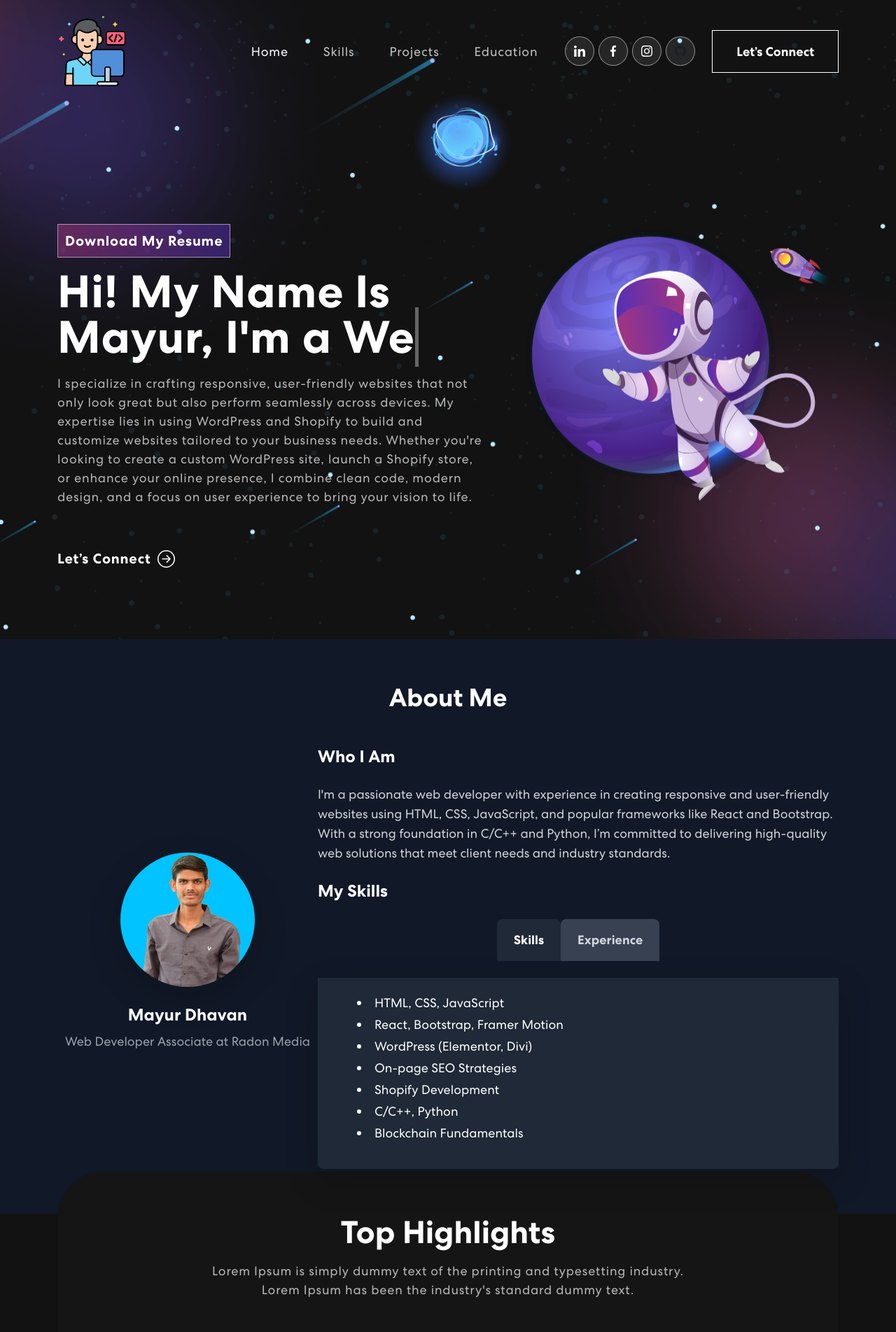
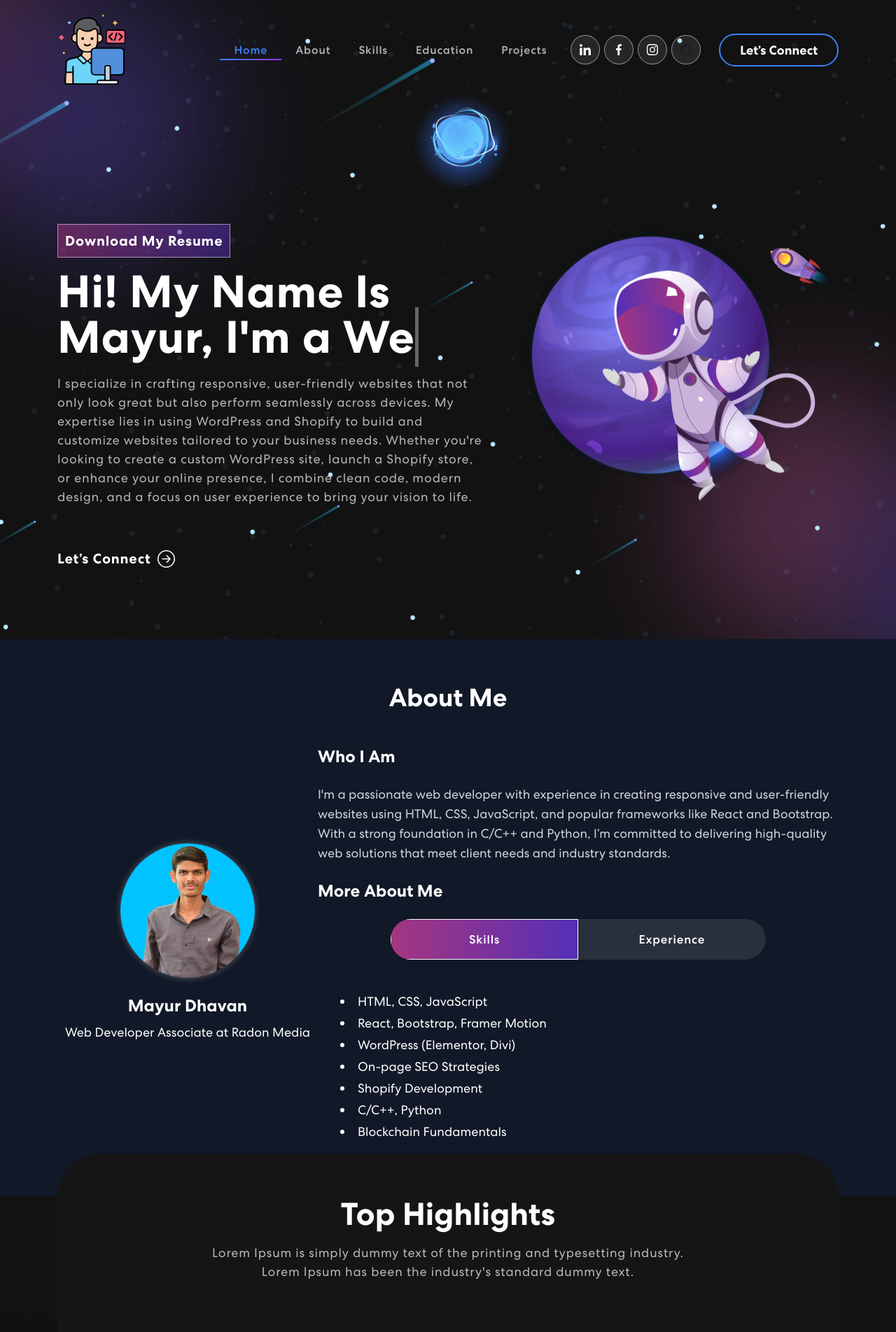
Before and after one commit to mayur-dhavan/mayur-portfolio, a React (Create React App) app: page / in a window 1280 px wide. Shown: the top 1903 px of the page at 70% size. Built offline with nearby package versions, Linux system fonts and the light colour scheme; no server answers.

Commit message:
Stylings for navbar, about section, responsiveness and added xml sitemap

```diff
--- a/public/index.html
+++ b/public/index.html
@@ -7,7 +7,7 @@
     <meta name="theme-color" content="#000000" />
     <meta
       name="description"
-      content="Web site created using create-react-app"
+      content="This is my portfolio website"
     />
     <link rel="apple-touch-icon" href="%PUBLIC_URL%/logo192.png" />
     <!--
@@ -24,7 +24,7 @@
       work correctly both with client-side routing and a non-root public URL.
       Learn how to configure a non-root public URL by running `npm run build`.
     -->
-    <title>React App</title>
+    <title>Mayur Portolio</title>
   </head>
   <body>
     <noscript>You need to enable JavaScript to run this app.</noscript>
--- a/src/App.css
+++ b/src/App.css
@@ -235,6 +235,154 @@ nav.navbar .navbar-toggler[aria-expanded="true"] .navbar-toggler-icon:before {
 nav.navbar .navbar-toggler[aria-expanded="true"] .navbar-toggler-icon {
 	border-color: transparent;
 }
+
+@import 'https://cdnjs.cloudflare.com/ajax/libs/animate.css/4.1.1/animate.min.css';
+@import 'https://cdn.jsdelivr.net/npm/tailwindcss@2.2.19/dist/tailwind.min.css';
+
+nav.navbar {
+  padding: 16px 0;
+  position: fixed;
+  width: 100%;
+  top: 0;
+  z-index: 9999;
+  transition: 0.3s ease-in-out;
+}
+
+nav.navbar.scrolled {
+  background-color: #1F2937; /* Darker background when scrolled */
+  box-shadow: 0 4px 8px rgba(0, 0, 0, 0.2); /* Add subtle shadow */
+}
+
+nav.navbar a.navbar-brand img {
+  width: 120px;
+  transition: transform 0.3s ease-in-out;
+}
+
+nav.navbar.scrolled a.navbar-brand img {
+  transform: scale(0.9); /* Scale logo when scrolled */
+}
+
+nav.navbar .navbar-nav .nav-link.navbar-link {
+  font-weight: 500;
+  color: #E5E7EB !important; /* Tailwind's Gray-200 */
+  padding: 0 20px;
+  font-size: 16px;
+  position: relative;
+  transition: color 0.3s ease-in-out;
+}
+
+nav.navbar .navbar-nav .nav-link.navbar-link:after {
+  content: '';
+  width: 0;
+  height: 2px;
+  background: linear-gradient(90deg, #3B82F6, #9333EA); /* Blue to Purple gradient */
+  position: absolute;
+  left: 50%;
+  bottom: -4px;
+  transition: 0.4s ease-in-out;
+  transform: translateX(-50%);
+}
+
+nav.navbar .navbar-nav .nav-link.navbar-link:hover:after,
+nav.navbar .navbar-nav .nav-link.navbar-link.active:after {
+  width: 100%;
+}
+
+nav.navbar .navbar-nav .nav-link.navbar-link:hover,
+nav.navbar .navbar-nav .nav-link.navbar-link.active {
+  color: #3B82F6 !important; /* Tailwind's Blue-500 */
+}
+
+span.navbar-text {
+  display: flex;
+  align-items: center;
+}
+
+.navbar-text button {
+  font-weight: 600;
+  color: #fff;
+  background-color: transparent;
+  border: 2px solid #3B82F6;
+  padding: 10px 28px;
+  margin-left: 20px;
+  border-radius: 50px;
+  position: relative;
+  transition: all 0.4s ease-in-out;
+}
+
+.navbar-text button:hover {
+  background-color: #3B82F6;
+  color: #1F2937;
+}
+
+.navbar-toggler {
+  border: none;
+}
+
+.navbar-toggler-icon {
+  background-image: none;
+  position: relative;
+  width: 28px;
+  height: 28px;
+}
+
+.navbar-toggler-icon span {
+  display: block;
+  width: 100%;
+  height: 2px;
+  background-color: #E5E7EB;
+  position: absolute;
+  left: 0;
+  transition: all 0.3s ease-in-out;
+}
+
+.navbar-toggler-icon span:nth-child(1) {
+  top: 0;
+}
+
+.navbar-toggler-icon span:nth-child(2) {
+  top: 10px;
+}
+
+.navbar-toggler-icon span:nth-child(3) {
+  top: 20px;
+}
+
+.navbar-toggler[aria-expanded="true"] .navbar-toggler-icon span:nth-child(1) {
+  transform: rotate(45deg);
+  top: 10px;
+}
+
+.navbar-toggler[aria-expanded="true"] .navbar-toggler-icon span:nth-child(2) {
+  opacity: 0;
+}
+
+.navbar-toggler[aria-expanded="true"] .navbar-toggler-icon span:nth-child(3) {
+  transform: rotate(-45deg);
+  top: 10px;
+}
+
+@media (max-width: 768px) {
+  nav.navbar a.navbar-brand img {
+    width: 100px;
+  }
+
+  nav.navbar .navbar-nav .nav-link.navbar-link {
+    padding: 10px 20px;
+    text-align: center;
+  }
+
+  .navbar-text button {
+    width: 100%;
+    margin: 10px 0;
+  }
+
+  .social-icon a {
+    width: 36px;
+    height: 36px;
+  }
+}
+
 
 /************ Banner Css ************/
 .banner {
@@ -673,3 +821,67 @@ nav.navbar .navbar-toggler[aria-expanded="true"] .navbar-toggler-icon {
     width: 100%;
   }
 }
+
+
+/* Tab section css */
+.nav-item{
+cursor: pointer;
+}
+.tab-section .nav.nav-pills {
+  width: 72%;
+  margin: 0 auto;
+  border-radius: 50px;
+  background-color: rgb(255 255 255 / 10%);
+  overflow: hidden;
+}
+.tab-section .nav.nav-pills .nav-item {
+  width: 50%; /* Adjusted to 50% for two tabs */
+}
+.tab-section .nav.nav-pills .nav-link {
+  background-color: transparent;
+  border-radius: 0;
+  padding: 17px 0;
+  color: #fff;
+  width: 100%;
+  font-size: 17px;
+  letter-spacing: 0.8px;
+  font-weight: 500;
+  position: relative;
+  transition: 0.3s ease-in-out;
+  text-align: center;
+  z-index: 0;
+}
+.tab-section .nav.nav-pills .nav-link::before {
+    content: "";
+    position: absolute;
+    width: 0;
+    height: 100%;
+    background: linear-gradient(90.21deg, #AA367C -5.91%, #4A2FBD 111.58%);
+    top: 0;
+    left: 0;
+    z-index: -1;
+    transition: 0.3s ease-in-out;
+}
+.tab-section .nav.nav-pills .nav-link.active::before {
+    width: 100% !important;
+}
+.tab-section .nav.nav-pills .nav-link.active {
+    border: 1px solid rgba(255, 255, 255, 1);
+}
+
+.glow-effect {
+  position: relative;
+  display: inline-block;
+  transition: transform 0.3s ease, box-shadow 0.3s ease;
+}
+
+.glow-effect img {
+  border-radius: 50%;
+  box-shadow: 0 0 10px rgba(255, 255, 255, 0.3);
+  transition: box-shadow 0.3s ease;
+}
+
+.glow-effect:hover img {
+  transform: scale(1.05);
+  box-shadow: 0 0 20px rgba(170, 54, 124, 0.7), 0 0 30px rgba(74, 47, 189, 0.7);
+}
--- a/src/components/AboutSection.js
+++ b/src/components/AboutSection.js
@@ -12,6 +12,11 @@ export function AboutSection() {
   const imgRef = useRef(null);
   const textRef = useRef(null);
   const imgContainerRef = useRef(null);
+  const cardVariants = {
+    hidden: { opacity: 0, y: 20 },
+    visible: { opacity: 1, y: 0, transition: { duration: 0.6 } },
+  };
+
 
   const [tab, setTab] = useState('skills');
 
@@ -70,25 +75,18 @@ export function AboutSection() {
           About Me
         </motion.h2>
         <div className="flex flex-col md:flex-row items-center justify-between relative z-10">
-          <div
-            className="md:w-1/3 text-center mb-8 md:mb-0"
-            ref={imgContainerRef}
+          <motion.div
+            className="md:w-1/3 text-center mb-8 md:mb-0 glow-effect"
+            variants={cardVariants}
           >
-            <div
-              className="relative rounded-full w-48 h-48 mx-auto mb-4 shadow-lg hover:shadow-2xl transform transition-transform duration-700 hover:scale-110 hover:rotate-6 overflow-hidden"
-              ref={imgRef}
-            >
-              <img
-                src={profile}
-                alt="Mayur Dhavan"
-                className="w-full h-full object-cover"
-                loading="eager" // Ensures the image is loaded quickly
-              />
-              <div className="absolute inset-0 bg-gradient-to-b from-transparent to-gray-900 opacity-0 hover:opacity-60 transition-opacity duration-500"></div>
-            </div>
+            <img
+              src={profile}
+              alt="Your Avatar"
+              className="rounded-full w-48 h-48 mx-auto mb-4"
+            />
             <h3 className="text-2xl font-semibold">Mayur Dhavan</h3>
-            <p className="text-lg text-gray-400">Web Developer Associate at Radon Media</p>
-          </div>
+            <p className="text-lg">Web Developer Associate at Radon Media</p>
+          </motion.div>
           <div
             className="md:w-2/3"
             ref={textRef}
@@ -97,7 +95,7 @@ export function AboutSection() {
             <p className="text-lg mb-6 text-gray-300">
               I'm a passionate web developer with experience in creating responsive and user-friendly websites using HTML, CSS, JavaScript, and popular frameworks like React and Bootstrap. With a strong foundation in C/C++ and Python, I’m committed to delivering high-quality web solutions that meet client needs and industry standards.
             </p>
-            <h3 className="text-2xl font-semibold mb-4">My Skills</h3>
+            <h3 className="text-2xl font-semibold mb-4">More About Me</h3>
             <TabSection tab={tab} setTab={setTab} />
           </div>
         </div>
--- a/src/components/Education.js
+++ b/src/components/Education.js
@@ -3,21 +3,24 @@ import React from 'react';
 import { motion } from 'framer-motion';
 
 const cardVariants = {
-  hidden: { opacity: 0, y: 20 },
+  hidden: { opacity: 0, y: 50 },
   visible: { opacity: 1, y: 0 },
 };
 
 export function Education() {
   return (
-    <section className="bg-gray-900 py-16 text-white" id="education">
-      <div className="container mx-auto">
-        <h2 className="text-4xl font-bold text-center mb-12">My Education</h2>
+    <section className="bg-gradient-to-r from-gray-900 via-gray-800 to-gray-900 py-16 text-white" id="education">
+      <div className="container mx-auto px-6">
+        <h2 className="text-4xl font-extrabold text-center mb-12 animate__animated animate__fadeInDown">
+          My Education
+        </h2>
         <div className="grid grid-cols-1 md:grid-cols-3 gap-8">
           <motion.div
-            className="bg-gray-800 text-white p-6 rounded-lg shadow-lg hover:shadow-xl transition-shadow duration-300"
+            className="bg-gradient-to-r from-indigo-800 via-purple-700 to-indigo-800 text-white p-8 rounded-xl shadow-lg hover:shadow-2xl transition-transform transform hover:scale-105"
             variants={cardVariants}
             initial="hidden"
-            animate="visible"
+            whileInView="visible"
+            viewport={{ once: true }}
             transition={{ duration: 0.6, delay: 0.2 }}
           >
             <h5 className="text-2xl font-semibold mb-2">HSC/12th Year</h5>
@@ -25,10 +28,11 @@ export function Education() {
             <p className="text-lg">R M Dhariwal Junior College Of Commerce</p>
           </motion.div>
           <motion.div
-            className="bg-gray-800 text-white p-6 rounded-lg shadow-lg hover:shadow-xl transition-shadow duration-300"
+            className="bg-gradient-to-r from-green-700 via-teal-600 to-green-700 text-white p-8 rounded-xl shadow-lg hover:shadow-2xl transition-transform transform hover:scale-105"
             variants={cardVariants}
             initial="hidden"
-            animate="visible"
+            whileInView="visible"
+            viewport={{ once: true }}
             transition={{ duration: 0.6, delay: 0.4 }}
           >
             <h5 className="text-2xl font-semibold mb-2">BCA</h5>
@@ -36,15 +40,16 @@ export function Education() {
             <p className="text-lg">G H Raisoni College Of Arts Commerce And Science, Pune</p>
           </motion.div>
           <motion.div
-            className="bg-gray-800 text-white p-6 rounded-lg shadow-lg hover:shadow-xl transition-shadow duration-300"
+            className="bg-gradient-to-r from-blue-700 via-cyan-600 to-blue-700 text-white p-8 rounded-xl shadow-lg hover:shadow-2xl transition-transform transform hover:scale-105"
             variants={cardVariants}
             initial="hidden"
-            animate="visible"
+            whileInView="visible"
+            viewport={{ once: true }}
             transition={{ duration: 0.6, delay: 0.6 }}
           >
             <h5 className="text-2xl font-semibold mb-2">MCA</h5>
             <h6 className="text-xl font-medium mb-4">2024-Present</h6>
-            <p className="text-lg">Dr. D Y Patil School Of MCA, Lohegoan</p>
+            <p className="text-lg">Dr. D Y Patil School Of MCA, Lohegaon</p>
           </motion.div>
         </div>
       </div>
--- a/src/components/NavBar.js
+++ b/src/components/NavBar.js
@@ -46,9 +46,10 @@ export const NavBar = () => {
           <Navbar.Collapse id="basic-navbar-nav">
             <Nav className="ms-auto">
               <Nav.Link href="#home" className={activeLink === 'home' ? 'active navbar-link' : 'navbar-link'} onClick={() => onUpdateActiveLink('home')}>Home</Nav.Link>
+              <Nav.Link href="#about" className={activeLink === 'about' ? 'active navbar-link' : 'navbar-link'} onClick={() => onUpdateActiveLink('about')}>About</Nav.Link>
               <Nav.Link href="#skills" className={activeLink === 'skills' ? 'active navbar-link' : 'navbar-link'} onClick={() => onUpdateActiveLink('skills')}>Skills</Nav.Link>
+              <Nav.Link href="#education" className={activeLink === 'education' ? 'active navbar-link' : 'navbar-link'} onClick={() => onUpdateActiveLink('education')}>Education</Nav.Link>
               <Nav.Link href="#projects" className={activeLink === 'projects' ? 'active navbar-link' : 'navbar-link'} onClick={() => onUpdateActiveLink('projects')}>Projects</Nav.Link>
-              <Nav.Link href="#education" className={activeLink === 'education' ? 'active navbar-link' : 'navbar-link'} onClick={() => onUpdateActiveLink('education')}>Education</Nav.Link>
             </Nav>
             <span className="navbar-text">
               <div className="social-icon">
--- a/src/components/TabSection.js
+++ b/src/components/TabSection.js
@@ -1,26 +1,25 @@
 import React from 'react';
+import { Tab, Nav } from "react-bootstrap";
+import 'animate.css';
+import TrackVisibility from 'react-on-screen';
 
 export const TabSection = ({ tab, setTab }) => {
   return (
-    <div className="relative">
-      <div className="flex justify-center mb-4">
-        <button
-          className={`px-6 py-3 text-lg font-semibold rounded-t-lg transition-all duration-300 ${tab === 'skills' ? 'bg-gray-800 text-white' : 'bg-gray-700 text-gray-300 hover:bg-gray-600'}`}
-          onClick={() => setTab('skills')}
-        >
-          Skills
-        </button>
-        <button
-          className={`px-6 py-3 text-lg font-semibold rounded-t-lg transition-all duration-300 ${tab === 'experience' ? 'bg-gray-800 text-white' : 'bg-gray-700 text-gray-300 hover:bg-gray-600'}`}
-          onClick={() => setTab('experience')}
-        >
-          Experience
-        </button>
-      </div>
-      <div className="bg-gray-800 p-6 rounded-b-lg shadow-lg">
-        {tab === 'skills' && (
-          <div>
-            <ul className="list-disc list-inside space-y-2 text-lg">
+    <TrackVisibility>
+      {({ isVisible }) =>
+        <div className={`tab-section ${isVisible ? "animate__animated animate__fadeIn": ""}`}>
+          <Tab.Container id="about-tabs" defaultActiveKey="skills">
+            <Nav variant="pills" className="nav-pills mb-5 justify-content-center align-items-center" id="pills-tab">
+              <Nav.Item>
+                <Nav.Link eventKey="skills" onClick={() => setTab('skills')}>Skills</Nav.Link>
+              </Nav.Item>
+              <Nav.Item>
+                <Nav.Link eventKey="experience" onClick={() => setTab('experience')}>Experience</Nav.Link>
+              </Nav.Item>
+            </Nav>
+            <Tab.Content id="slideInUp" className={isVisible ? "animate__animated animate__slideInUp" : ""}>
+              <Tab.Pane eventKey="skills">
+                <ul className="list-disc list-inside space-y-2 text-lg text-white">
                   <li>HTML, CSS, JavaScript</li>
                   <li>React, Bootstrap, Framer Motion</li>
                   <li>WordPress (Elementor, Divi)</li>
@@ -29,11 +28,9 @@ export const TabSection = ({ tab, setTab }) => {
                   <li>C/C++, Python</li>
                   <li>Blockchain Fundamentals</li>
                 </ul>
-          </div>
-        )}
-        {tab === 'experience' && (
-          <div>
-            <ul className="space-y-4 text-lg">
+              </Tab.Pane>
+              <Tab.Pane eventKey="experience">
+                <ul className="space-y-4 text-lg text-white">
                   <li>
                     <h4 className="font-semibold">Web Developer Associate</h4>
                     <p>Radon Media</p>
@@ -50,10 +47,12 @@ export const TabSection = ({ tab, setTab }) => {
                     <p>March 2023 - April 2023</p>
                   </li>
                 </ul>
+              </Tab.Pane>
+            </Tab.Content>
+          </Tab.Container>
         </div>
-        )}
-      </div>
-    </div>
+      }
+    </TrackVisibility>
   );
 }
 
```
Also changed, not shown: public/robots.txt, 1 other file (tests, documents, lock files or other folders). Lines whose indentation alone changed are shown as unchanged.
